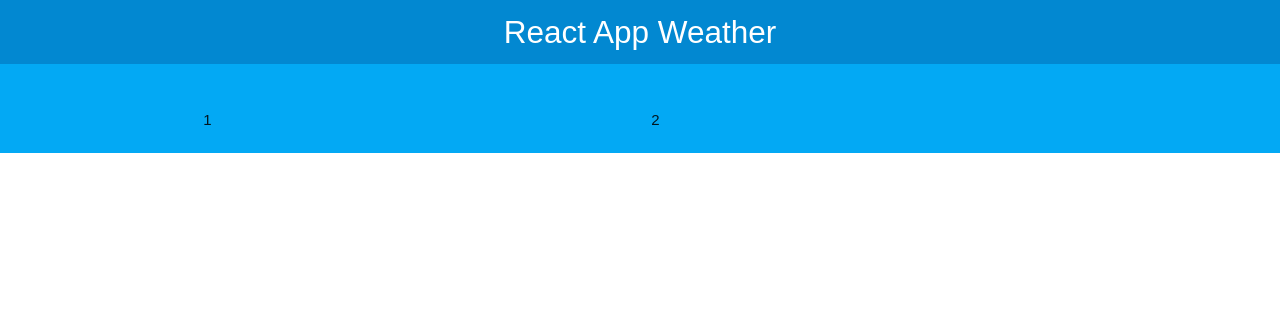
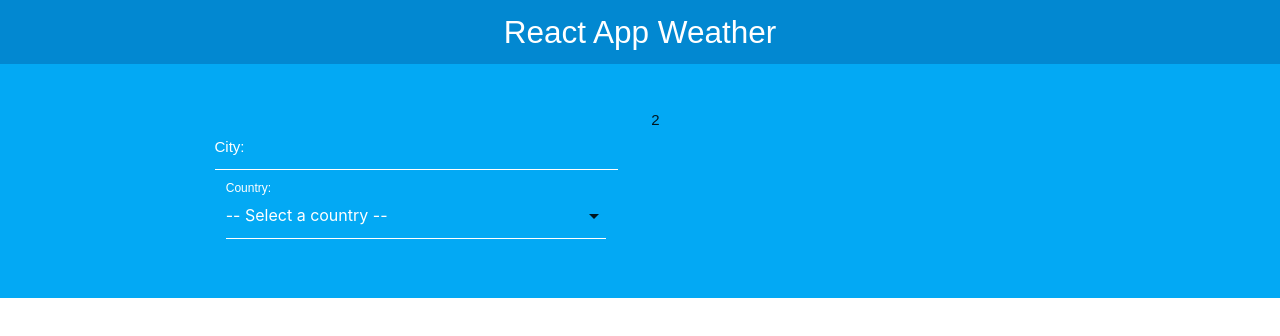
Before and after one commit to alecaceres/weather, a React (Create React App) app: page / in a window 1280 px wide. Shown: the top 336 px of the page. Built offline with nearby package versions, Linux system fonts and the light colour scheme.

Commit message:
Add form

```diff
--- a/src/App.js
+++ b/src/App.js
@@ -1,5 +1,6 @@
 import { Fragment } from "react";
 import Header from "./components/Header";
+import Form from "./components/Form"
 
 function App() {
   return (
@@ -11,7 +12,7 @@
         <div className="container">
           <div className="row">
             <div className="col m6 s12">
-              1
+              <Form/>
             </div>
             <div className="col m6 s12">
               2
--- /dev/null
+++ b/src/components/Form.js
@@ -0,0 +1,28 @@
+import React from "react";
+
+const Form = () => {
+    return (
+        <form>
+            <div className="input-field col s12">
+                <input
+                    type="text"
+                    name="city"
+                    id="city"
+                />
+                <label htmlFor="city">City: </label>
+
+                <div className="input-field col s12">
+                    <select
+                        name="country"
+                        id="country"
+                    >
+                        <option value="">-- Select a country --</option>
+                    </select>
+                    <label htmlFor="country">Country: </label>
+                </div>
+            </div>
+        </form>
+    )
+}
+
+export default Form;
```
